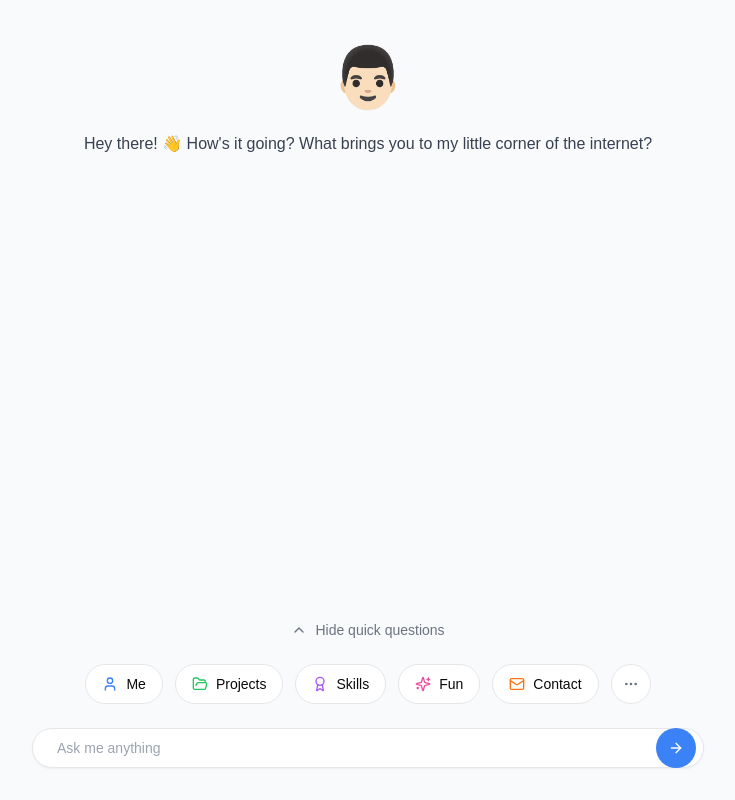
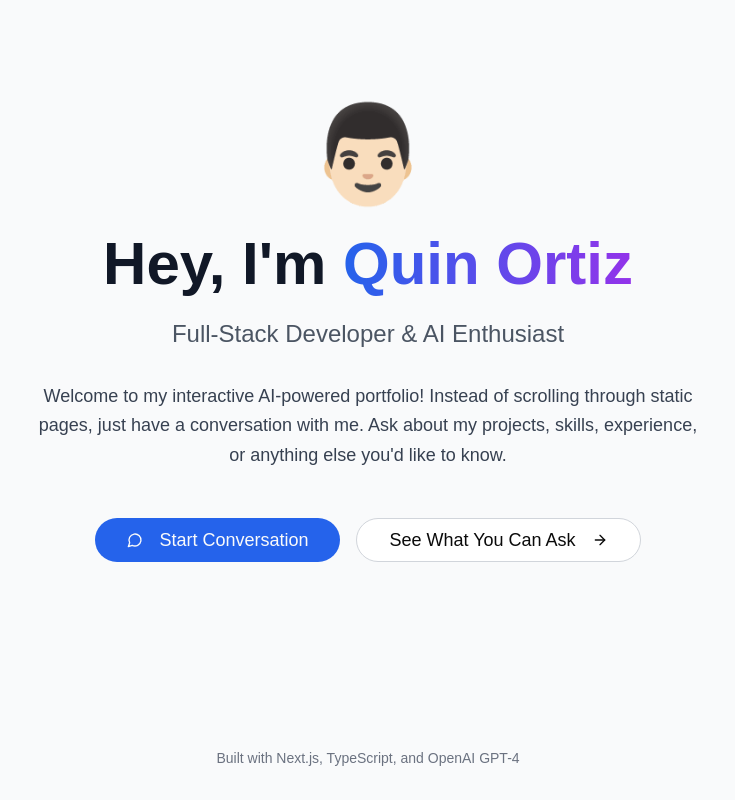
Before and after one commit to Thxamillion/Portfolio, a Next.js app: page / in a window 1280 px wide. Shown: the whole page, without its empty margins (272-1007 px from the left). Built offline with nearby package versions, Linux system fonts and the light colour scheme.

Commit message:
fix: Update landing page to use new landing component
🤖 Generated with [Claude Code](https://claude.ai/code)

Co-Authored-By: Claude <noreply@anthropic.com>

```diff
--- a/app/page.tsx
+++ b/app/page.tsx
@@ -1,5 +1,5 @@
-import Component from "../personal-portfolio"
+import LandingPage from "@/components/landing-page"
 
 export default function Page() {
-  return <Component />
+  return <LandingPage />
 }
```
